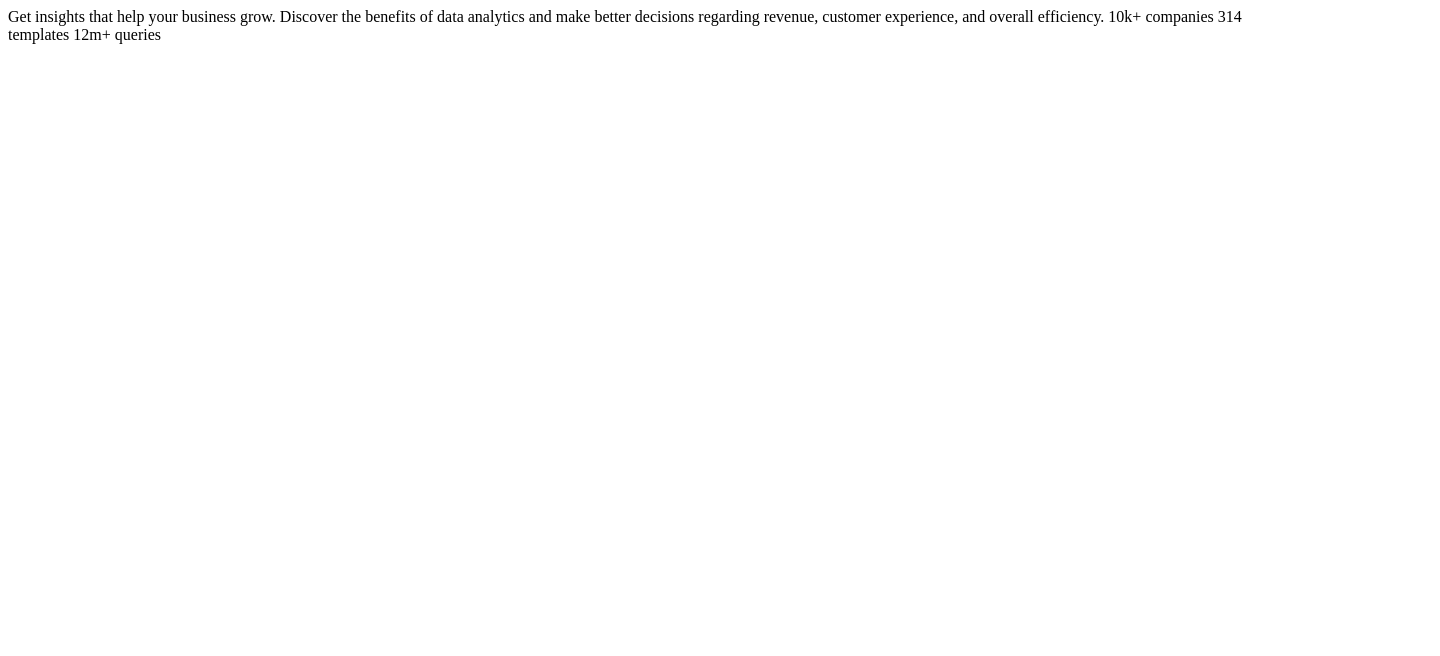
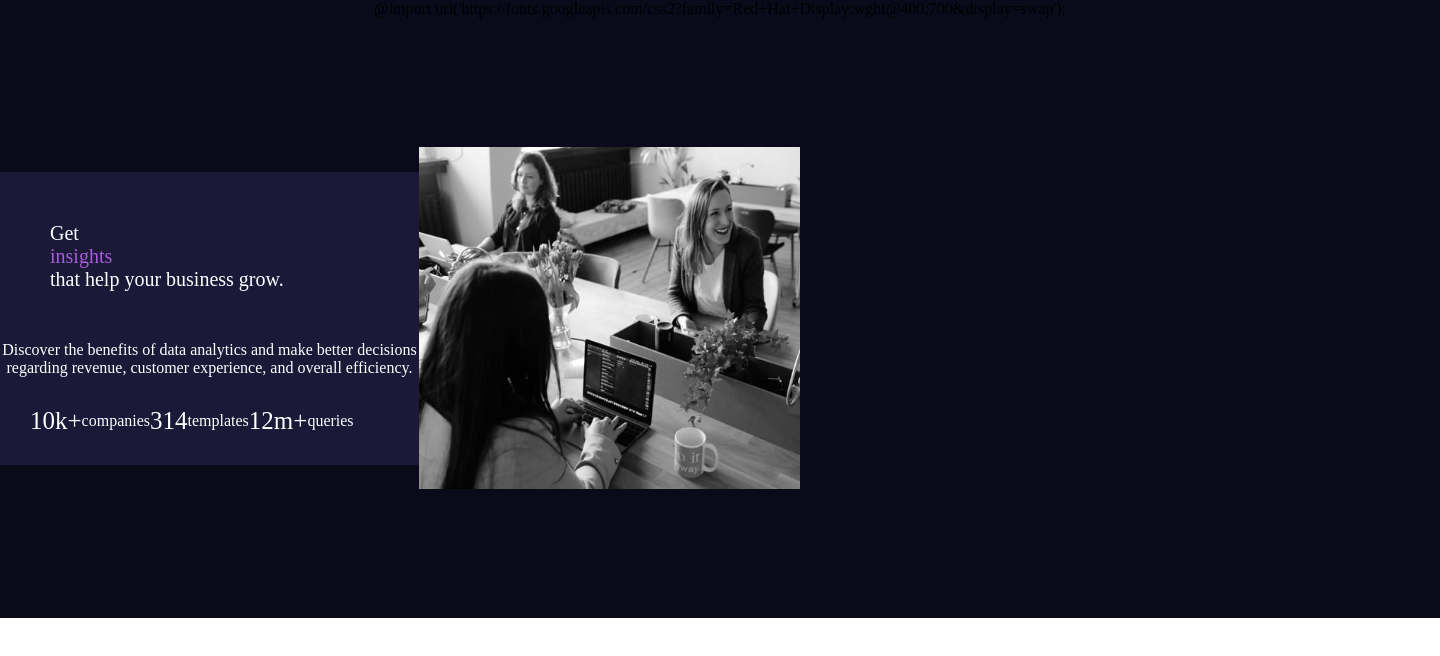
Before and after one commit to samsheppardsam/Third-project, a plain HTML site: page index.html in a window 1280 px wide. Shown: the whole page, 1440 px wide, since content can reach past the window. Drawn offline with Linux system fonts and the light colour scheme.

Commit message:
going on2

```diff
--- a/index.html
+++ b/index.html
@@ -1,28 +1,42 @@
 <!DOCTYPE html>
 <html lang="en">
+  <link rel="stylesheet" href="style.css"
 <head>
   <meta charset="UTF-8">
-  <meta name="viewport" content="width=device-width, initial-scale=1.0"> <!-- displays site properly based on user's device -->
-
   <link rel="icon" type="image/png" sizes="32x32" href="./images/favicon-32x32.png">
-
-  <title>Frontend Mentor | Stats preview card component</title>
-
-  <style>
-    .attribution { font-size: 11px; text-align: center; }
-    .attribution a { color: hsl(228, 45%, 44%); }
-  </style>
+    <title>Frontend Mentor | Stats preview card component
+  </title>
 </head>
 <body>
-
-  Get insights that help your business grow.
-
-  Discover the benefits of data analytics and make better decisions regarding revenue, customer
-  experience, and overall efficiency.
-
-  10k+ companies
-  314 templates
-  12m+ queries
+  <main>
+    @import url('https://fonts.googleapis.com/css2?family=Red+Hat+Display:wght@400;700&display=swap');
+    <div class="globalbox">
+      <div class="textbox">
+        <div class="titles">Get
+          <div class="insights">
+          insights
+        </div>
+          that help your business grow.
+        </div>
+        <div class="discover">
+          Discover the benefits of data analytics and make better decisions regarding revenue, customer
+          experience, and overall efficiency.
+        </div>
+        <div class="statistics">
+          <div class="nomber">10k+
+          </div>
+          companies
+          <div class=nomber>314
+          </div>
+           templates
+           <div class=nomber>12m+
+          </div>
+           queries
+        </div>
+      </div>
+      <img id="pic" src="./images/image-header-desktop.jpg" alt="working"
+    </div>
+  </main>
 
 </body>
 </html>
```
